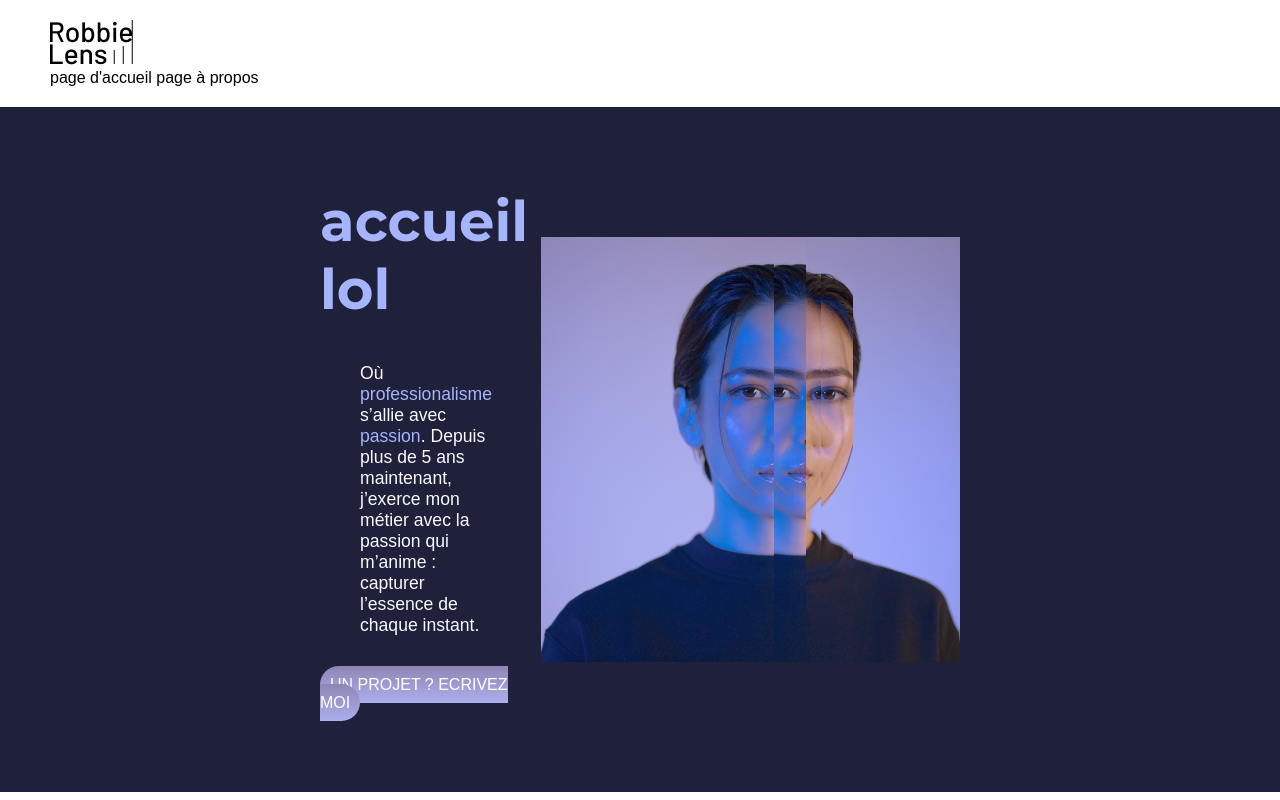
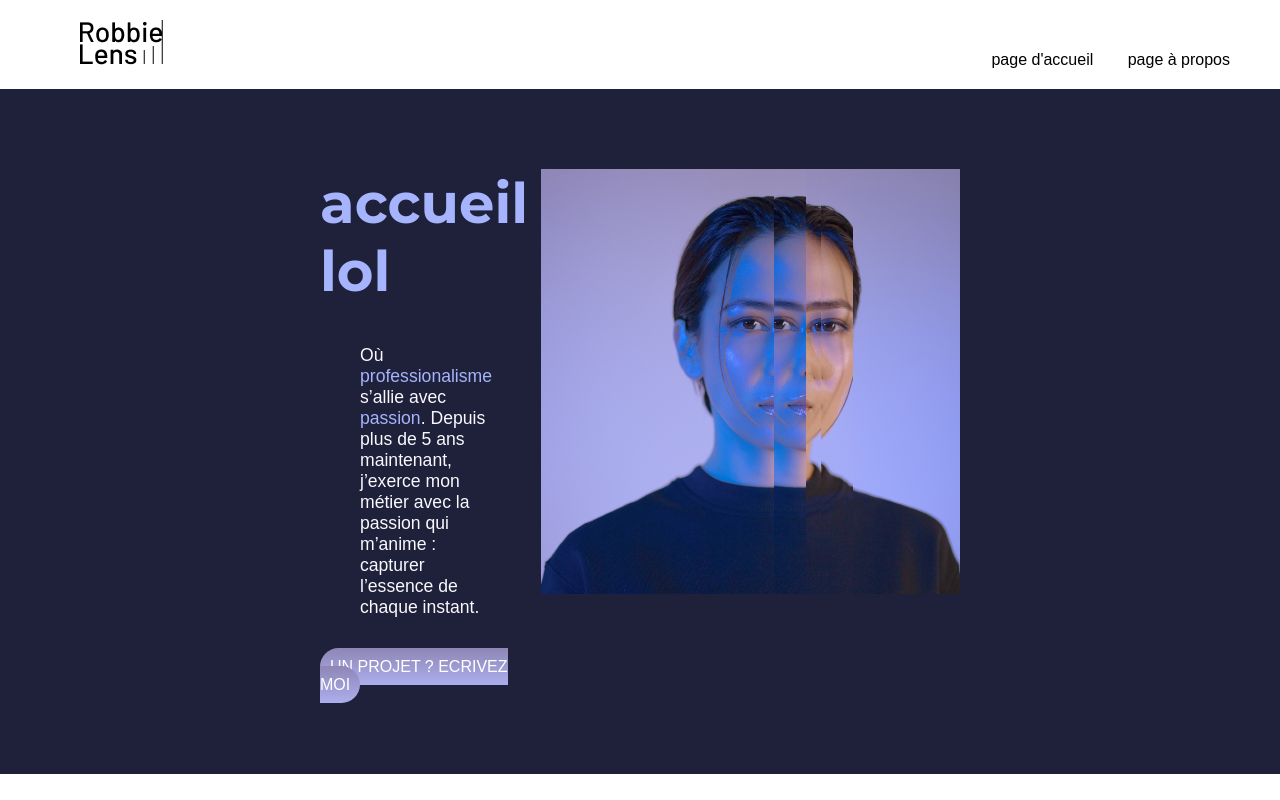
Before and after one commit to rakazakben/projet2, a plain HTML site: page index.html in a window 1280 px wide. Shown: the top 800 px of the page. Drawn offline with Linux system fonts and the light colour scheme.

Commit message:
footer et header

```diff
--- a/index.html
+++ b/index.html
@@ -12,9 +12,10 @@
 
         <header>
             <nav>
-                <a href="index.html" class="lienheader"><img src="images/logo.png" alt="lien vers accueil site" title="lien vers accueil site"><br></a>
-                <a  href="index.html">page d'accueil</a>
-                <a  href="a-propos.html">page à propos</a>
+                <a href="index.html" class="lienheader"><img src="images/logo.png" alt="lien vers accueil site" title="lien vers accueil site"></a>
+                <div><a  href="index.html">page d'accueil</a>
+                    <a  href="a-propos.html">page à propos</a>
+                </div>
             </nav>
 
         </header>
@@ -51,10 +52,12 @@
         </main>
 
         <footer>
+            <a href="index.html" class="lienheader"><img src="images/logo.png" alt="lien vers accueil site" title="lien vers accueil site"></a>
+            <div><a href="https://twitter.com/" target="_blank" class="lienheader"><img src="images/twitter.png" alt="logo lien twitter" title="lien vers twitter"></a>
+                <a href="https://instagram.com/" target ="_blank" class="lienheader"><img src="images/instagram.png" alt="logo lien insta" title="lien vers insta"></a>
+            </div>
 
-            <a href="https://twitter.com/" target="_blank" class="lienheader"><img src="images/twitter.png" alt="logo lien twitter" title="lien vers twitter"></a>
-            <a href="https://instagram.com/" target ="_blank" class="lienheader"><img src="images/instagram.png" alt="logo lien insta" title="lien vers insta"></a>
-            <a href="index.html" class="lienheader"><img src="images/logo.png" alt="lien vers accueil site" title="lien vers accueil site"></a>
+
         </footer>
         <!-- bien ou quoi ? -->
     </body>
--- a/style.css
+++ b/style.css
@@ -74,7 +74,7 @@ section{
     justify-content: center;
     align-items: center;
     margin: auto;
-
+    align-items: flex-start;
 }
 .stockphoto{
 
@@ -90,3 +90,12 @@ section{
     background-color: white;
     color: #1f2039;
 }
+nav, footer{
+    display: flex;
+    flex-direction: row;
+    align-items: flex-end;
+    justify-content: space-between;
+}
+nav a{
+    margin-left: 30px;
+}
```
